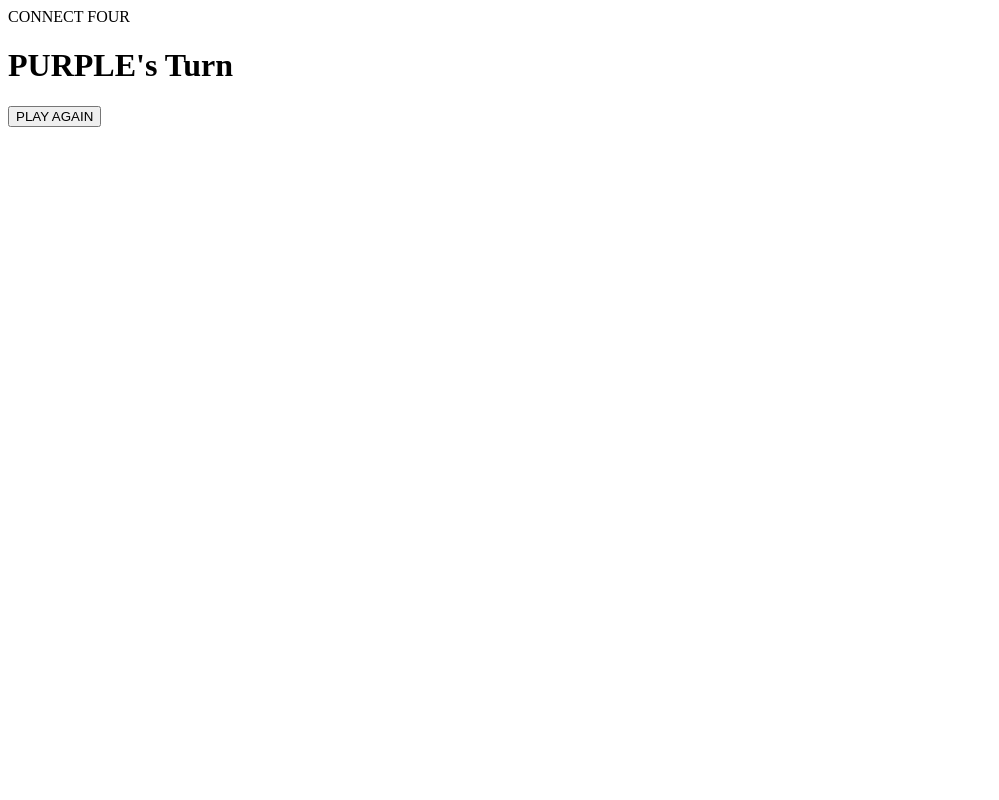
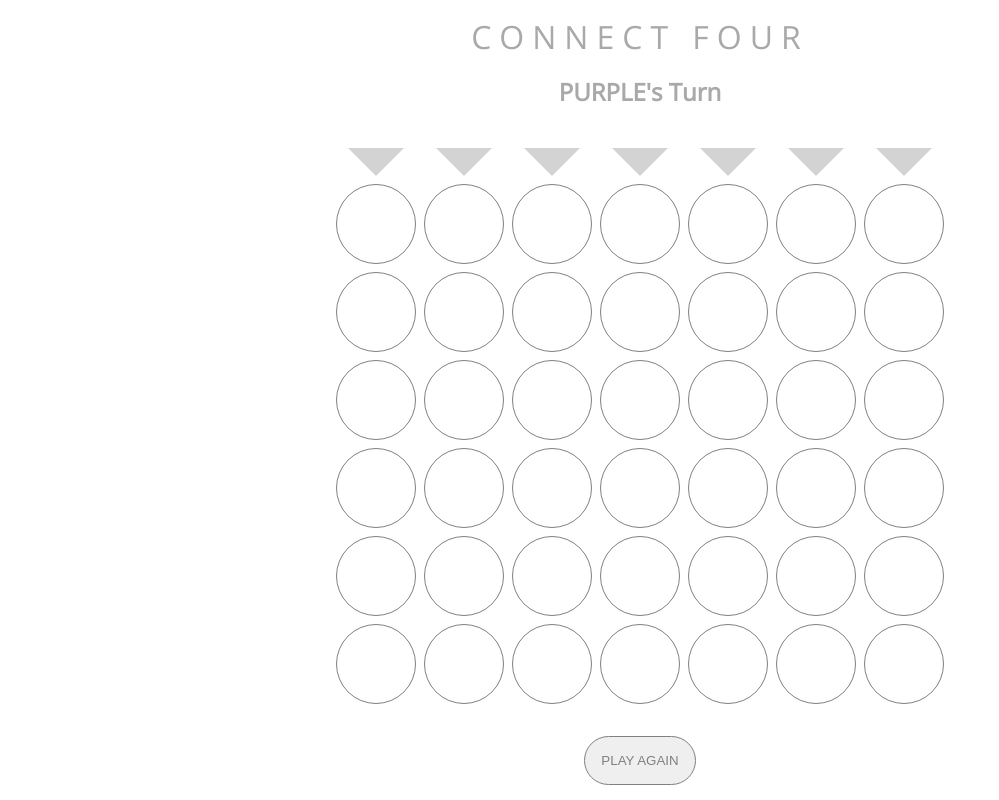
Before and after one commit to johnhansengit/connect-four, a plain HTML site: page index.html in a window 1280 px wide. Shown: the whole page, without its empty margins (0-999 px from the left). Drawn offline with nearby package versions, Linux system fonts and the light colour scheme.

Commit message:
Initial style CSS

```diff
--- a/index.html
+++ b/index.html
@@ -4,6 +4,9 @@
     <meta charset="UTF-8">
     <meta name="viewport" content="width=device-width, initial-scale=1.0">
     <title>Connect Four!</title>
+    <link rel="preconnect" href="https://fonts.googleapis.com">
+    <link rel="preconnect" href="https://fonts.gstatic.com" crossorigin>
+    <link href="https://fonts.googleapis.com/css2?family=Open+Sans:wght@300&display=swap" rel="stylesheet">
     <link rel=“stylesheet” href=“https://cdnjs.cloudflare.com/ajax/libs/normalize/8.0.1/normalize.min.css”>
     <link rel="stylesheet" href="style.css">
     <script defer src="js/main.js"></script>
--- a/style.css
+++ b/style.css
@@ -0,0 +1,74 @@
+* {
+    box-sizing: border-box;
+}
+
+body {
+    /* viewport units: vh (viewport height), vw, vmin (smallest between vh & vw) */
+    height: 100vh;
+    margin: 0;
+    font-family: 'Open Sans', sans-serif;
+    display: flex;
+    flex-direction: column;
+    justify-content: center;
+    align-items: center;
+}
+
+header {
+    font-size: 4vmin;
+    color: darkgrey;
+    letter-spacing: 1vmin;
+}
+
+h1 {
+    color: darkgrey;
+    font-size: 3vmin;
+}
+
+#markers {
+    display: grid;
+    grid-template-columns: repeat(7, 10vmin);
+    gap: 1vmin;
+    margin-top: 1.5vmin;
+}
+
+#markers > div {
+    height: 10vmin;
+    border-width: 5vmin;
+    border-style: solid;
+    border-color: lightgrey transparent transparent;
+    transform: scale(0.7);
+}
+
+#markers > div:hover {
+    transform: scale(0.9);
+    transition: transform 150ms ease-in;
+    border-top-color: darkgrey;
+}
+
+#board {
+    display: grid;
+    grid-template-columns: repeat(7, 10vmin);
+    grid-template-rows: repeat(6, 10vmin);
+    gap: 1vmin;
+    margin-top: -4vmin;
+}
+
+#board > div {
+    border-radius: 50%;
+    border: 0.1vmin solid grey;
+}
+
+button {
+    margin-top: 4vmin;
+    padding: 2vmin;
+    font-size 2vmin;
+    border-radius: 4vmin;
+    border: 0.1vmin solid grey;
+    color: grey;
+}
+
+button:hover {
+    color: white;
+    background-color: darkgrey;
+    cursor: pointer;
+}
```
